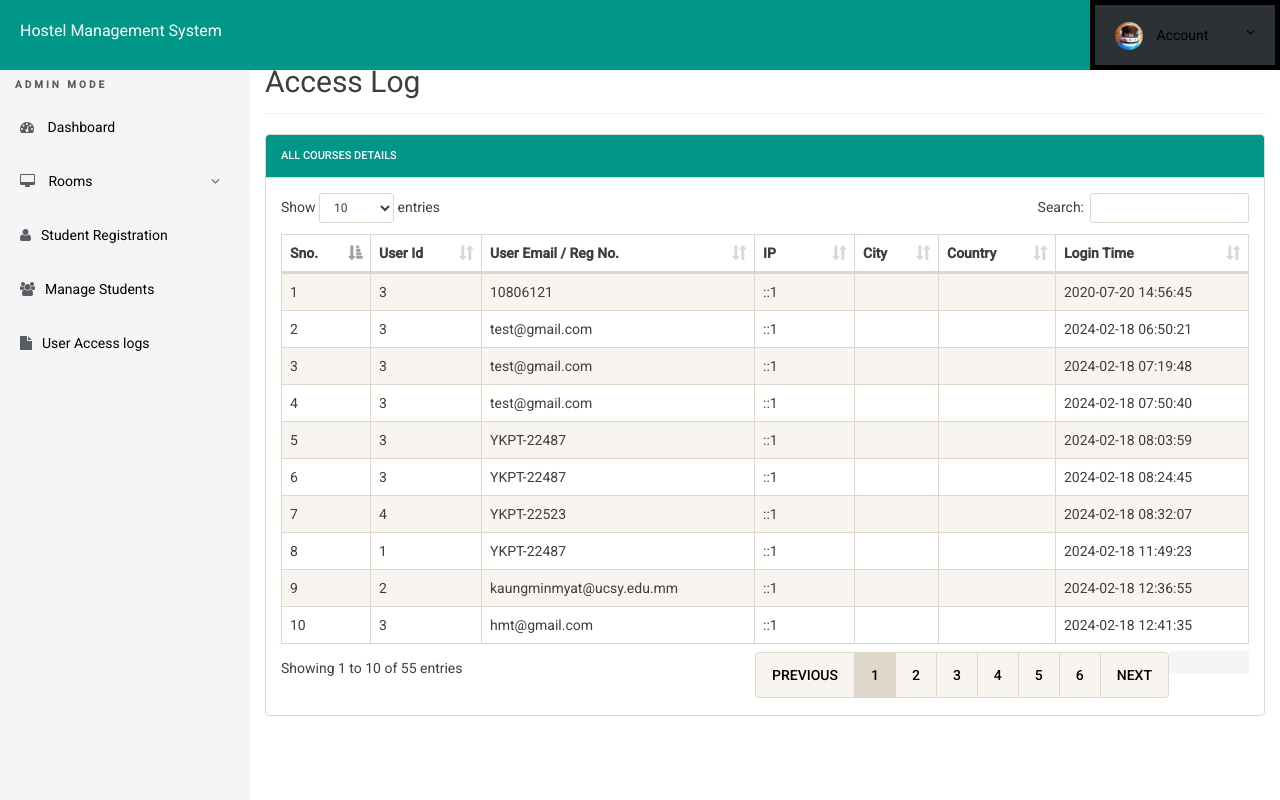
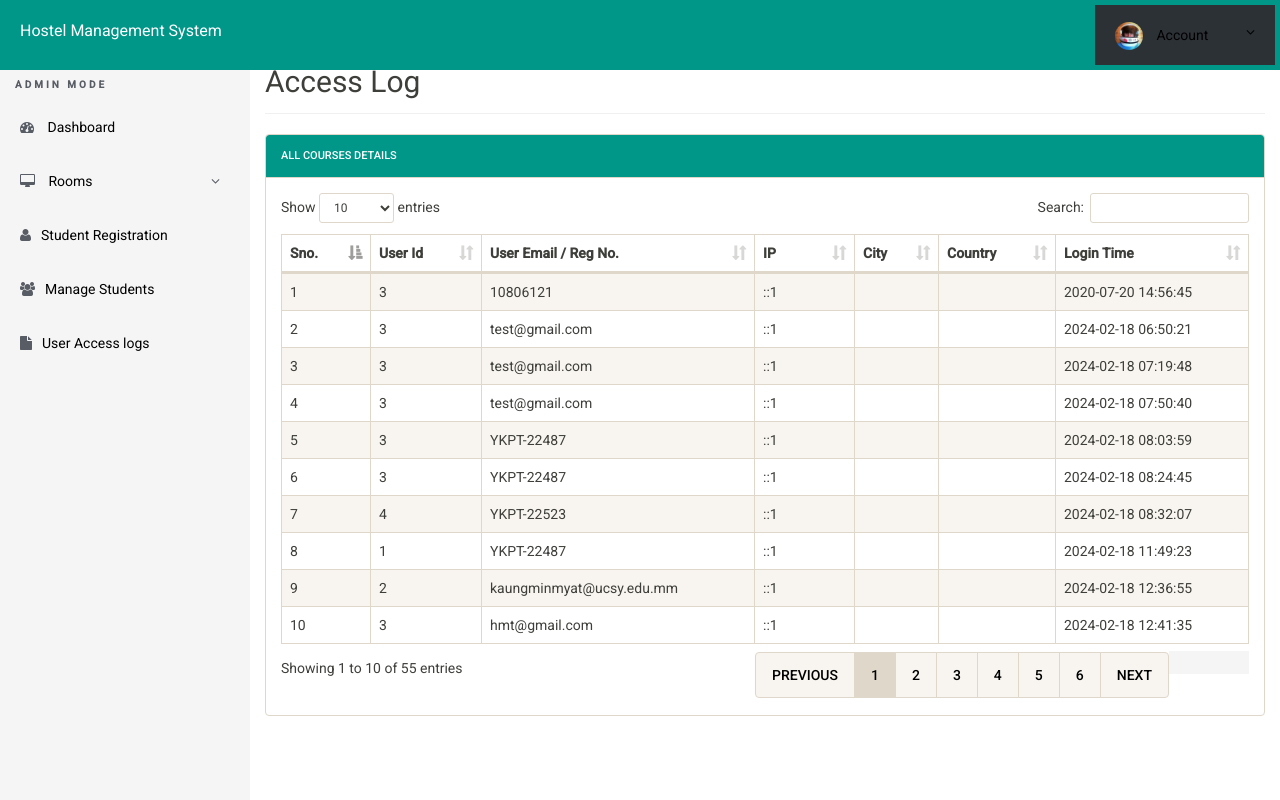
Before and after one commit to Kaung10/Hostel-Management, a PHP site: page /admin/access-log.php in a window 1280 px wide. Run offline with PHP 8.4, Linux system fonts and the light colour scheme; a user stored in the database is signed in; data comes from the database, SQL or seed files in the repository.

Commit message:
Account icon bg change

```diff
--- a/admin/includes/header.php
+++ b/admin/includes/header.php
@@ -7,7 +7,7 @@
 
 	<style>
 		ul li a{
-			background:black;
+			background:#009688;
 			transition:ease-in-out 0.5s;
 
 		}
@@ -27,7 +27,7 @@
 		<a href="#" class="logo" style="font-size:16px; background:#009688; color:white;">Hostel Management System</a>
 		<span class="menu-btn"><i class="fa fa-bars"></i></span>
 		<ul class="ts-profile-nav">
-			<li class="ts-account" style="background:black;" S>
+			<li class="ts-account" style="background:#009688;" S>
 				<a href="#"><img src="img/ts-avatar.jpg" class="ts-avatar hidden-side" alt=""> Account <i class="fa fa-angle-down hidden-side"></i></a>
 				<ul>
 					<li><a href="admin-profile.php">My Account</a></li>
```
